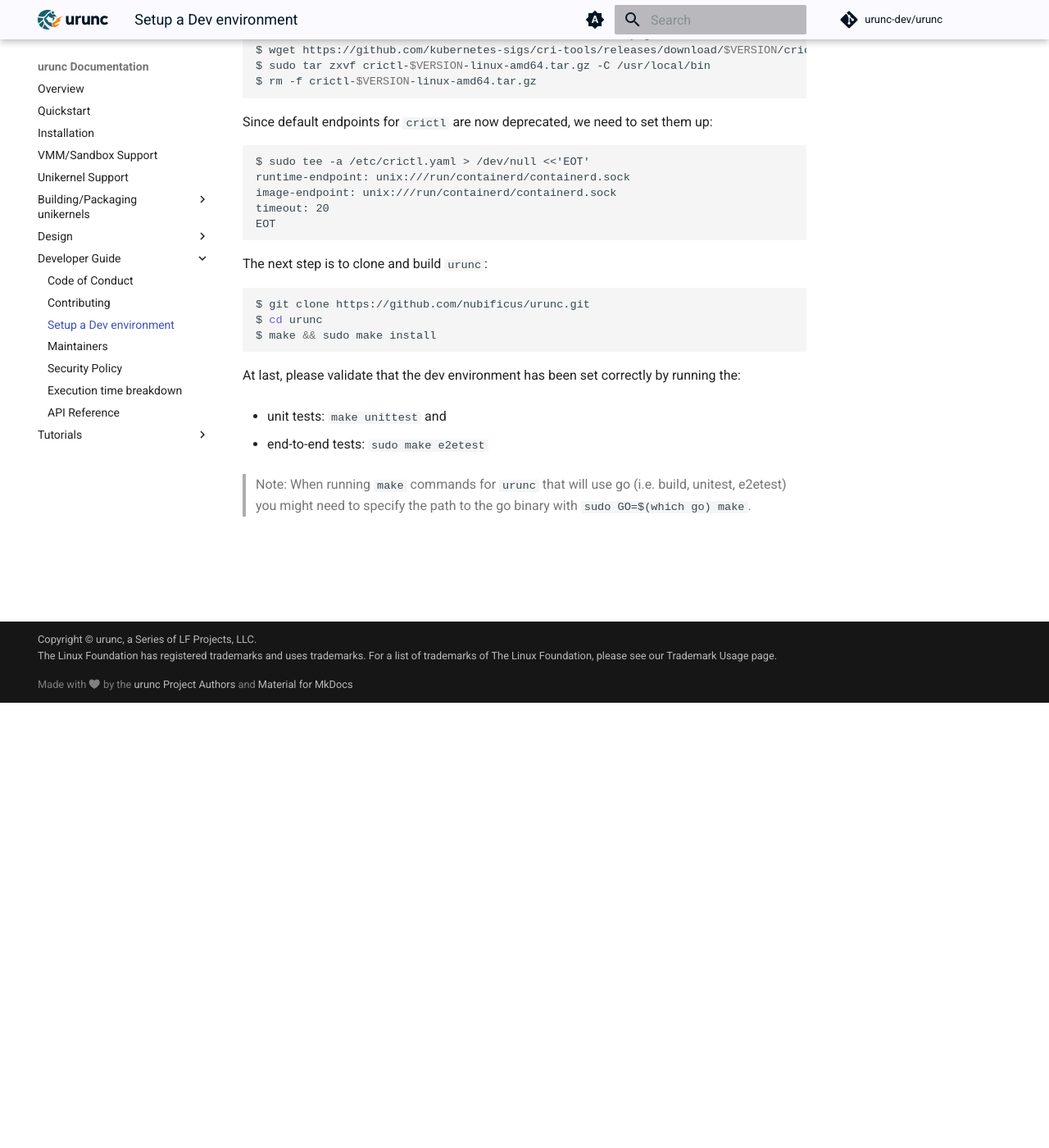
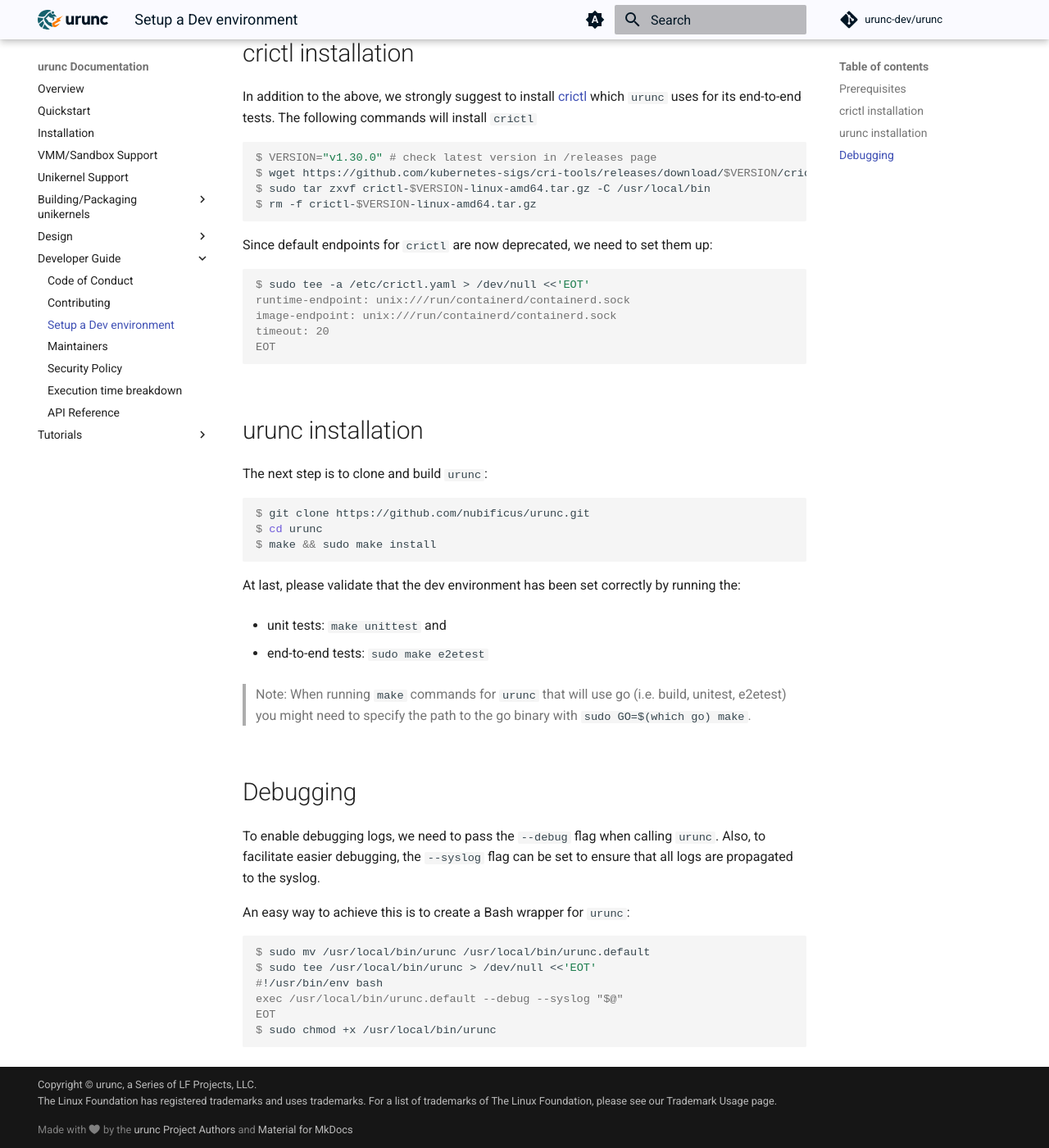
Before and after one commit to nubificus/urunc, an MkDocs documentation site: the page built from docs/developer-guide/development.md, in a window 1280 px wide and 1400 px high, scrolled down 543 px. Shown: the whole window at 82% size. Built offline with MkDocs 1.6.1 and Material for MkDocs 9.7.7, drawn with Linux system fonts in a browser that asks for light colours; comment, search, counter and statistics services are not loaded; the version menu is left out.

Commit message:
fix(logs): Add togglable syslog hook
Add new cli flag `--syslog` to enable syslog logging along with
the existing logging destination (eg specific file or /dev/stderr).
This can be useful for centralized logging, monitoring or debugging.

PR: https://github.com/urunc-dev/urunc/pull/190
Signed-off-by: Georgios Ntoutsos <gntouts@nubificus.co.uk>
Reviewed-by: Charalampos Mainas <cmainas@nubificus.co.uk>
Approved-by: Charalampos Mainas <cmainas@nubificus.co.uk>

````diff
--- a/docs/developer-guide/development.md
+++ b/docs/developer-guide/development.md
@@ -1,5 +1,9 @@
+---
 title: Setup a Dev environment
-------
+description: "Dev environment setup guide"
+---
+
+## Prerequisites
 
 Most of the steps are covered in the [installation](../../installation) document.
 Please refer to it for:
@@ -10,11 +14,13 @@
 - installing `nerdctl` and the `CNI` plugins
 - installing the relevant hypervisors
 
+## crictl installation
+
 In addition to the above, we strongly suggest to install
 [crictl](https://github.com/kubernetes-sigs/cri-tools/tree/master) which `urunc`
 uses for its end-to-end tests. The following commands will install `crictl`
 
-```bash
+```console
 $ VERSION="v1.30.0" # check latest version in /releases page
 $ wget https://github.com/kubernetes-sigs/cri-tools/releases/download/$VERSION/crictl-$VERSION-linux-amd64.tar.gz
 $ sudo tar zxvf crictl-$VERSION-linux-amd64.tar.gz -C /usr/local/bin
@@ -23,7 +29,7 @@
 
 Since default endpoints for `crictl` are now deprecated, we need to set them up:
 
-```
+```console
 $ sudo tee -a /etc/crictl.yaml > /dev/null <<'EOT'
 runtime-endpoint: unix:///run/containerd/containerd.sock
 image-endpoint: unix:///run/containerd/containerd.sock
@@ -31,9 +37,11 @@
 EOT
 ```
 
+## urunc installation
+
 The next step is to clone and build `urunc`:
 
-```bash
+```console
 $ git clone https://github.com/nubificus/urunc.git
 $ cd urunc
 $ make && sudo make install
@@ -49,3 +57,19 @@
 > Note: When running `make` commands for `urunc` that will use go (i.e. build,
 > unitest, e2etest) you might need to specify the path to the go binary
 with `sudo GO=$(which go) make`.
+
+## Debugging
+
+To enable debugging logs, we need to pass the `--debug` flag when calling `urunc`. Also, to facilitate easier
+debugging, the `--syslog` flag can be set to ensure that all logs are propagated to the syslog.
+
+An easy way to achieve this is to create a Bash wrapper for `urunc`:
+
+```console
+$ sudo mv /usr/local/bin/urunc /usr/local/bin/urunc.default
+$ sudo tee /usr/local/bin/urunc > /dev/null <<'EOT'
+#!/usr/bin/env bash
+exec /usr/local/bin/urunc.default --debug --syslog "$@"
+EOT
+$ sudo chmod +x /usr/local/bin/urunc
+```
````
Also changed, not shown: 1 other file.
